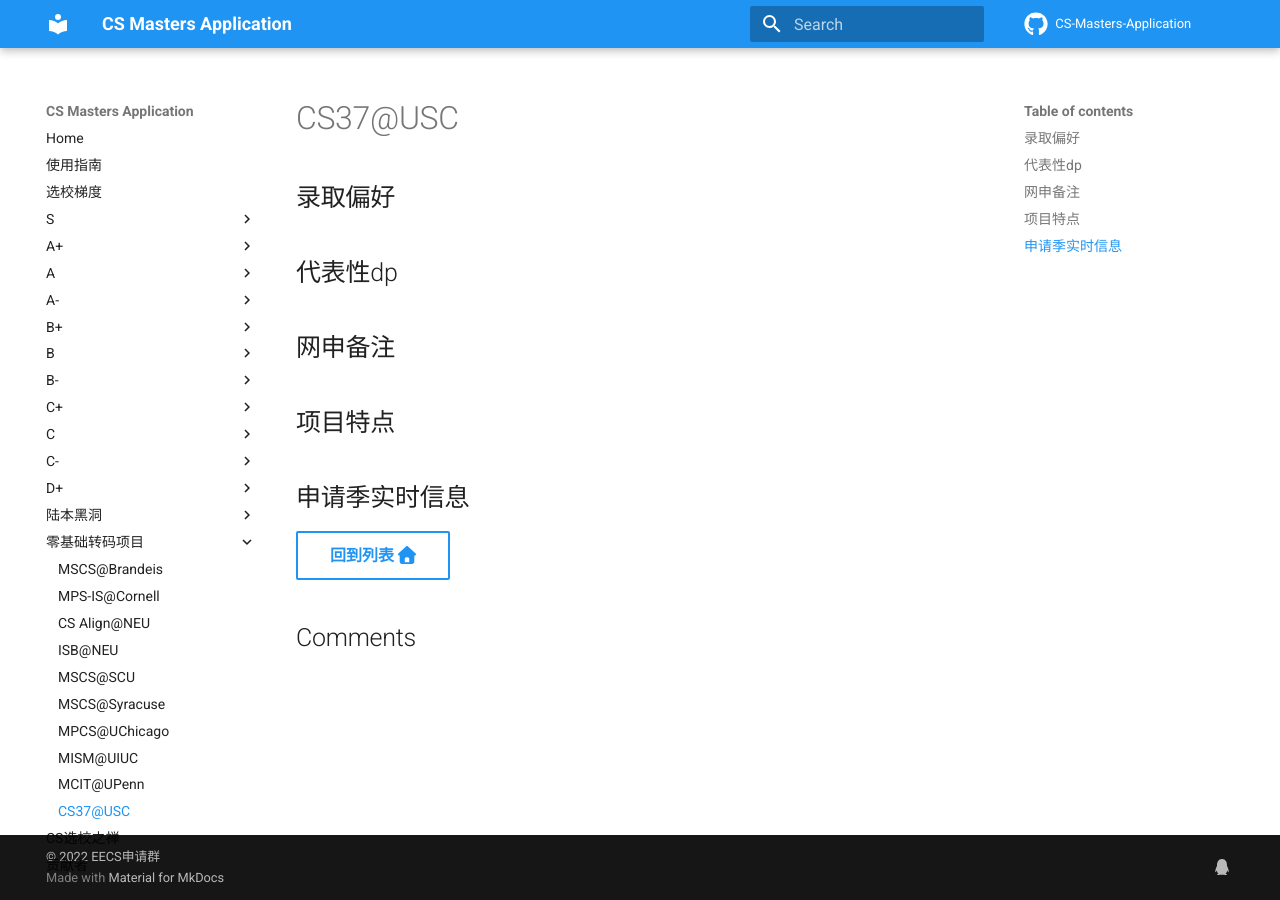
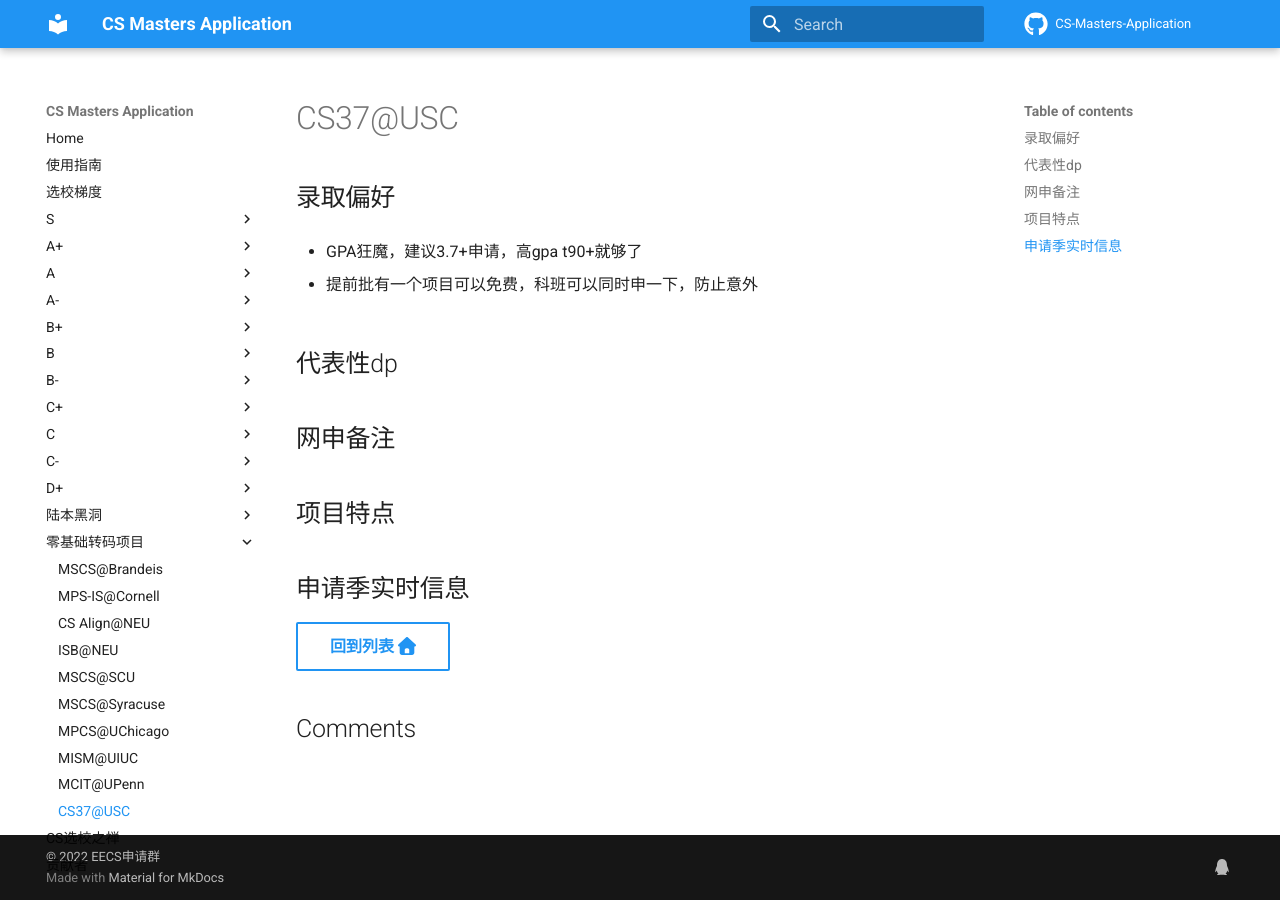
Before and after one commit to opencsapp/opencsapp.github.io, an MkDocs documentation site: the page built from docs/CS37@USC.md, in a window 1280 px wide. Built offline with MkDocs 1.6.1 and Material for MkDocs 9.7.7, drawn with Linux system fonts in a browser that asks for light colours; comment, search, counter and statistics services are not loaded.

Commit message:
Update CS37@USC.md

```diff
--- a/docs/CS37@USC.md
+++ b/docs/CS37@USC.md
@@ -1,4 +1,8 @@
 ## 录取偏好
+
+- GPA狂魔，建议3.7+申请，高gpa t90+就够了
+
+- 提前批有一个项目可以免费，科班可以同时申一下，防止意外
 
 ## 代表性dp
 
```
